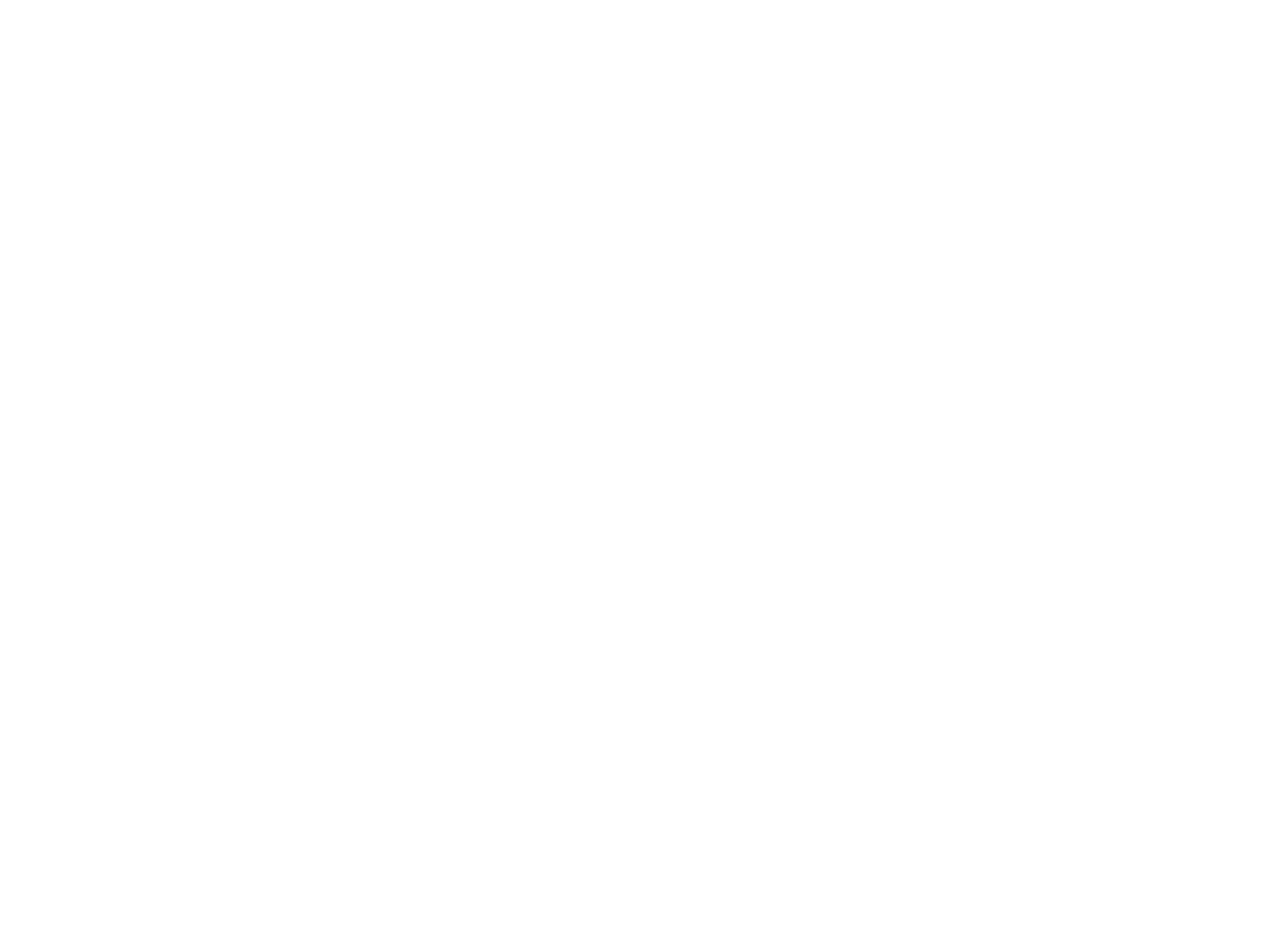
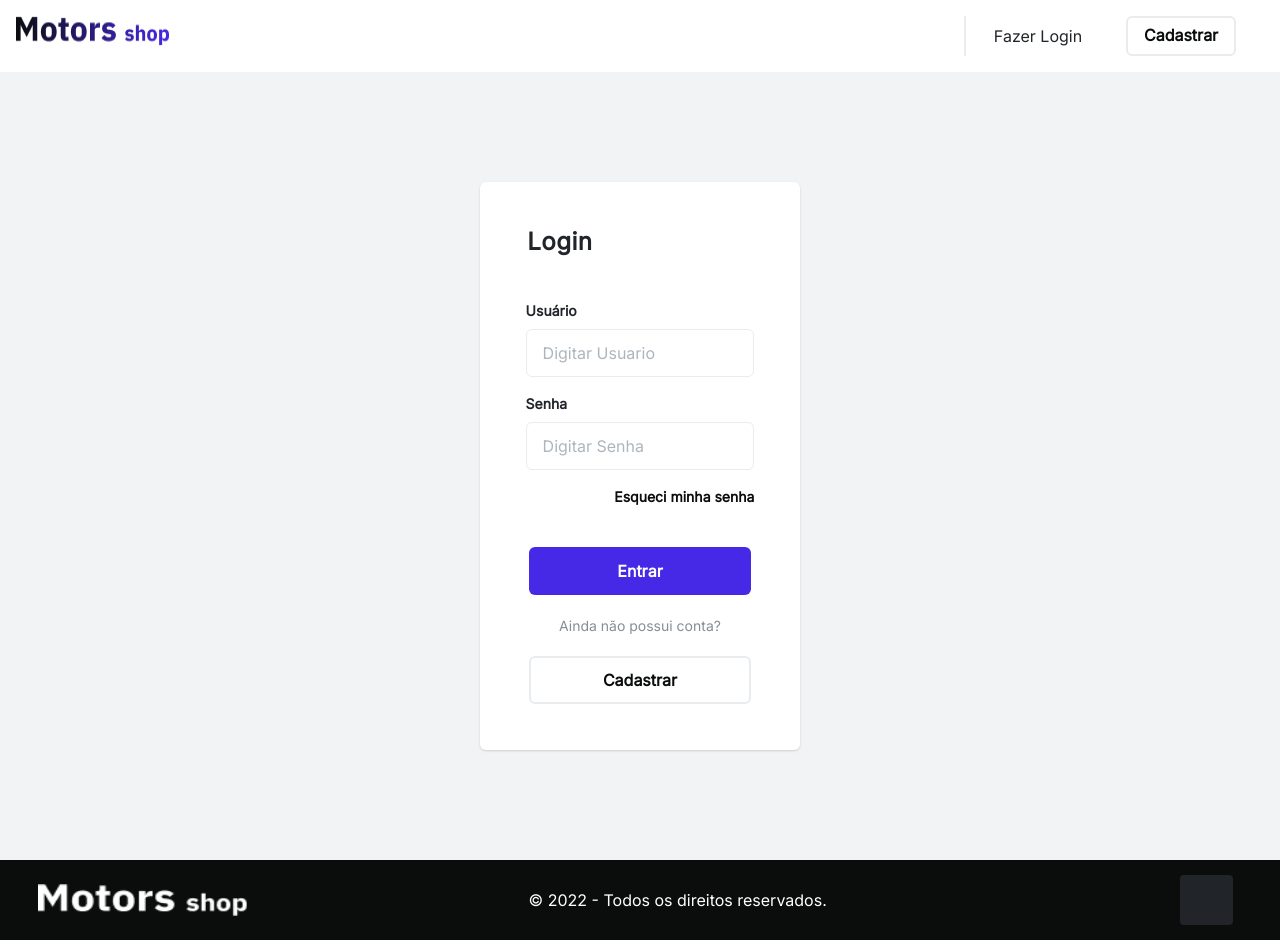
Before and after one commit to grupo23-t13-marcelo/grupo23-t13-marcelo-MotorsShop, a React (Vite) app in the folder front/: page /login in a window 1280 px wide. Before the commit this address had no page. Before the commit the page ends 800 px from the top, so only its background shows below. Built offline with nearby package versions, Linux system fonts and the light colour scheme.

Commit message:
feat: add loginPage and yup

```diff
--- a/front/package.json
+++ b/front/package.json
@@ -16,14 +16,18 @@
     "@emotion/react": "^11.10.6",
     "@emotion/styled": "^11.10.6",
     "@fontsource/inter": "^4.5.15",
+    "@hookform/resolvers": "^3.0.1",
     "@types/axios": "^0.14.0",
     "@types/styled-components": "^5.1.26",
+    "@types/yup": "^0.32.0",
     "axios": "^1.3.5",
     "framer-motion": "^10.10.0",
     "react": "^18.2.0",
     "react-dom": "^18.2.0",
+    "react-hook-form": "^7.43.9",
     "react-router-dom": "^6.10.0",
-    "styled-components": "^5.3.9"
+    "styled-components": "^5.3.9",
+    "yup": "^1.1.0"
   },
   "devDependencies": {
     "@chakra-ui/cli": "^2.3.0",
--- a/front/src/components/commons/Header/Header.tsx
+++ b/front/src/components/commons/Header/Header.tsx
@@ -9,12 +9,12 @@ import {
 } from "@chakra-ui/react";
 import { CloseIcon, HamburgerIcon } from "@chakra-ui/icons";
 import logoMotors from "../../../assets/png/Motors shop.png";
-import { Outlet } from "react-router-dom";
+import { Outlet, useNavigate } from "react-router-dom";
 import { Footer } from "../Footer/Footer";
 
 export function Header() {
   const [isMenuOpen, setIsMenuOpen] = useState(false);
-
+  const navigate = useNavigate()
   return (
     <>
       <Flex justify={"space-between"} p={"16px"}>
@@ -32,8 +32,8 @@ export function Header() {
           w={"300px"}
           justify={"space-evenly"}
         >
-          <Link>Fazer Login</Link>
-          <Button variant={"outline-1"}>Cadastrar</Button>
+          <Link href="/login">Fazer Login</Link>
+          <Button variant={"outline-1"} onClick={() => navigate('/register')} >Cadastrar</Button>
         </HStack>
         <IconButton
           aria-label="Abrir menu"
--- /dev/null
+++ b/front/src/pages/loginPage/login.tsx
@@ -0,0 +1,57 @@
+import { Box, Button, Card, CardBody, CardFooter, CardHeader, FormControl, FormLabel, Input, Text } from "@chakra-ui/react"
+import { InputComponents } from "../../components/commons/Inputs"
+import * as yup from 'yup'
+import { useForm } from "react-hook-form"
+import {yupResolver} from "@hookform/resolvers/yup"
+import { useNavigate} from "react-router-dom"
+
+
+export interface ILogin {
+    usuario: string
+    senha: string
+}
+
+
+const LoginPage = () => {
+
+    const formScheme = yup.object().shape({
+        usuario: yup.string().required("Usuário é obrigatório"),
+        senha: yup.string().required("Senha é Obrigatória")
+    })
+
+    const {register,handleSubmit, formState: {errors}} = useForm<ILogin>({
+        resolver: yupResolver(formScheme)
+    })
+
+    const navigate = useNavigate()
+
+
+    return (
+        <Box bgColor={'gray.100'} h={[600, 658, 788]} w={'100%'} display={'flex'} justifyContent={'center'} alignItems={'center'}>
+            <Card w={['95%', '50%', '55%', '25%']} h={['95%', '90%', '78%', '72%']} color={'whiteFixed'} border={'none'} alignItems={'center'}   >
+                <CardHeader w={['95%', '95%', '83%']}>
+                    <Text color={'grey0'} fontWeight={'bolder'} fontSize={'24px'}  letterSpacing={'0.5px'} fontFamily={'Lexend'} paddingTop={'22px'}>Login</Text>
+                </CardHeader>
+                <CardBody w={['95%', '95%', '84%']} display={'flex'} flexDirection={'column'} gap={4} alignItems={'flex-end'}>
+                    <FormControl isInvalid={errors.usuario ? true : false} isRequired={errors.usuario ? true: false}>
+                        <FormLabel fontSize={'14px'} fontWeight={'bold'} color={'gray.800'}>Usuário</FormLabel>
+                        <Input h={'12'}  placeholder="Digitar Usuario" {...register('usuario')}/>
+                    </FormControl>
+                    <FormControl isInvalid={errors.senha ? true : false} isRequired={errors.senha ? true: false}>
+                        <FormLabel fontSize={'14px'} fontWeight={'bold'} color={'gray.800'}>Senha</FormLabel>
+                        <Input h={'12'}  placeholder="Digitar Senha" {...register('senha')}/>
+                    </FormControl>
+                    <Text color={'gray.900'} fontWeight={'bold'} fontSize={'14px'} >Esqueci minha senha</Text>
+                </CardBody>
+                    <CardFooter w={['95%', '95%', '82%']} marginBottom={'100px'} display={'flex'} flexDirection={'column'} justifyContent={'center'} alignItems={'center'} gap={5}>
+                        <Button variant={'button-sender'} w={'100%'} h={'48px'}>Entrar</Button>
+                        <Text fontSize={'14px'} color={'gray.600'}>Ainda não possui conta?</Text>
+                        <Button variant={'outline-1'} w={'100%'} h={'48px'} onClick={() => navigate('/register')}>Cadastrar</Button>
+                    </CardFooter>
+            </Card>
+        </Box>
+    )
+}
+
+
+export default LoginPage
--- a/front/src/routes/routes.tsx
+++ b/front/src/routes/routes.tsx
@@ -5,15 +5,16 @@ import HomePage from '../pages/home/home'
 import { Header } from '../components/commons/Header/Header'
 import { Footer } from '../components/commons/Footer/Footer'
 import { CardCars } from '../components/commons/Card'
+import LoginPage from '../pages/loginPage/login'
 
 
 export const RoutesMain = () => {
     return (
         <Routes>
             <Route path='/' element={<Header />}>
-
                 <Route index element={<HomePage />} />
                 <Route path='/detail' element={<AdsDetail />} />
+                <Route path='/login' element={<LoginPage/>} />
             </Route>
         </Routes>
     )
--- a/front/src/styles/global.ts
+++ b/front/src/styles/global.ts
@@ -40,9 +40,6 @@ export default createGlobalStyle`
         *{
             font-family: "Inter"
         }
-        body{
-            height: 100vh;
-            width: 100vw
-        }
+
     }
 `
```
Also changed, not shown: front/src/components/commons/Inputs/index.tsx (+11 -11 lines).
